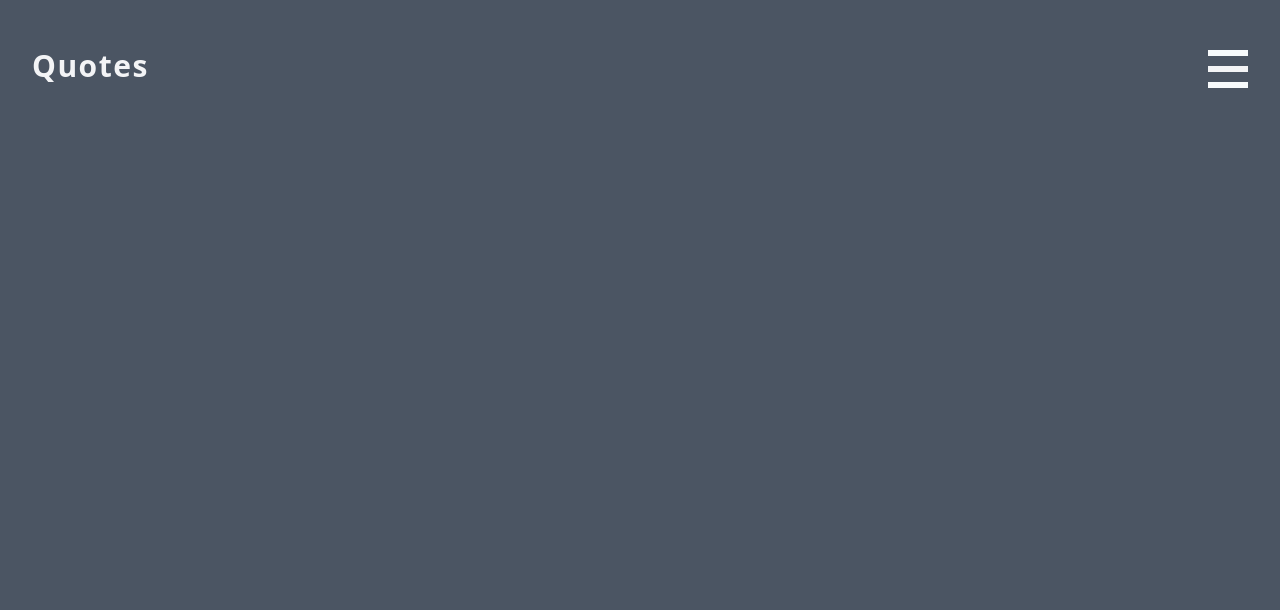
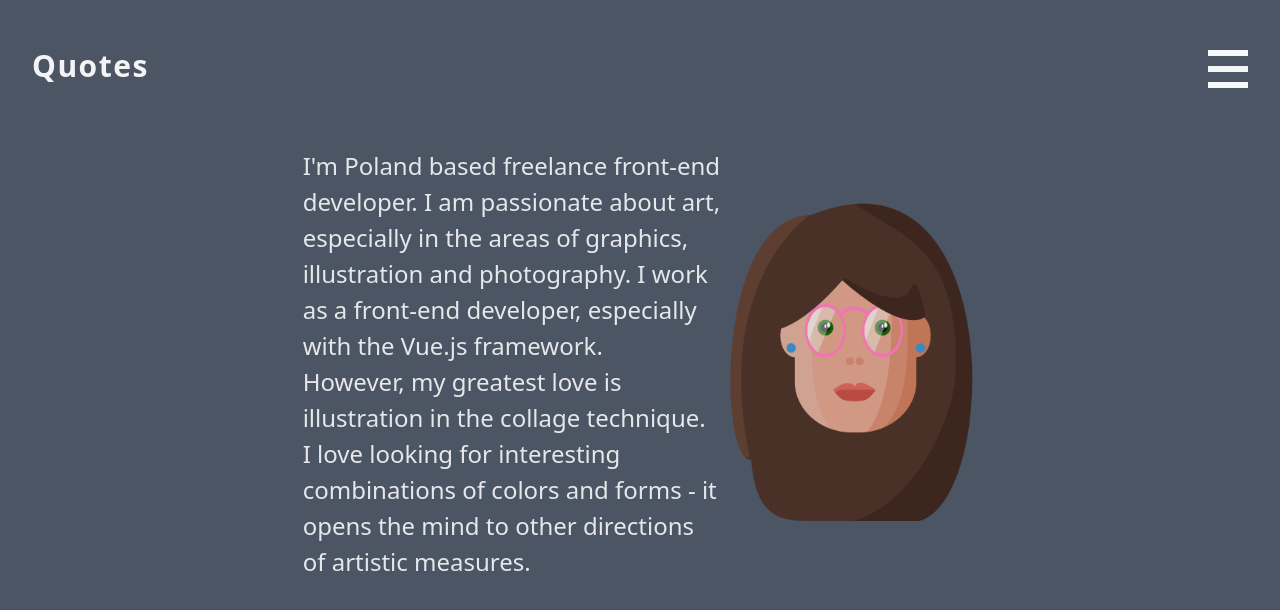
Before and after one commit to undstory/Quotes, a Vue app: page /about in a window 1280 px wide. Shown: the top 610 px of the page. Built offline with nearby package versions, Linux system fonts and the light colour scheme.

Commit message:
component about is working

```diff
--- a/src/components/Navbar.vue
+++ b/src/components/Navbar.vue
@@ -14,7 +14,8 @@
                     <li><a href="#"> <router-link to="/">Home</router-link></a></li>
                     <li><a href="#"> <router-link to="/random">Random Quote</router-link></a></li>
                     <li><a href="#"><router-link to="/search">Search Quote</router-link></a></li>
-                    <li><a href="#"><router-link to="/new">New Quote*</router-link></a></li>
+                    <li><a href="#"><router-link to="/new">New Quote*</router-link></a>
+                    </li>
                     <li><a href="#"><router-link to="/about">About</router-link></a></li>
                 </ul>
             </nav>
@@ -134,4 +135,5 @@ export default ({
 }
 
 
+
 </style>
--- a/src/views/About.vue
+++ b/src/views/About.vue
@@ -1,5 +1,34 @@
 <template>
-    <div class="w-full h-full bg-gray-600 text-gray-100">
-
+    <div class="about w-full h-full bg-gray-600 text-gray-200 flex mt-3 justify-center items-center">
+        <p class="about__me w-1/3 text-2xl leading-normal p-1">I'm Poland based freelance front-end developer.
+                    I am passionate about art, especially in the areas of graphics, illustration and photography.
+                    I work as a front-end developer, especially with the Vue.js framework.<br />
+                    However, my greatest love is illustration in the collage technique. <br/>
+                    I love looking for interesting combinations of colors and forms -
+                    it opens the mind to other directions of artistic measures.</p>
+        <img class="about__img w-1/5 p-1" src="../assets/ja.png">
     </div>
 </template>
+
+<script>
+
+
+export default ({
+  name: "About",
+
+});
+</script>
+
+<style>
+
+.about {
+    &__img {
+        width: 2rem;
+        height: 2rem;
+    }
+}
+
+
+
+
+</style>
--- a/src/views/NewQuote.vue
+++ b/src/views/NewQuote.vue
@@ -59,6 +59,8 @@ export default ({
         },
 
 
+
+
     },
     mounted() {
         this.focusInput();
@@ -82,6 +84,7 @@ export default ({
 
 
                 console.log(this.quotes);
+                alert("If you're an admin, this page is for you...")
                 alert("Sending");
                 setTimeout(() => {
                     alert("A new quote has been added to the database");
```
Also changed, not shown: src/assets/ja.png (added).
